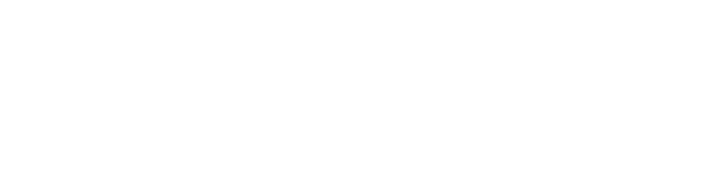
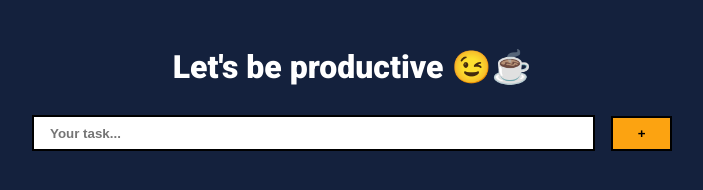
Before and after one commit to sergiopm97/tasks, a plain HTML site: page index.html in a window 1280 px wide. Shown: the whole page, without its empty margins (288-991 px from the left). Drawn offline with Linux system fonts and the light colour scheme.

Commit message:
Create form section - Desktop
Creation of the HTML structure and SCSS styles for the form section in its desktop version

```diff
--- a/index.html
+++ b/index.html
@@ -19,6 +19,20 @@
 </head>
 
 <body>
+
+    <div class="form-container">
+
+        <h1 class="form-title">Let's be productive 😉☕</h1>
+
+        <form>
+
+            <input class="task-input" autocomplete="off" type="text" name="task" id="task" placeholder="Your task...">
+            <input class="submit-button" type="submit" value="+">
+
+        </form>
+
+    </div>
+
 </body>
 
 </html>
--- /dev/null
+++ b/styles/blocks/_form.scss
@@ -0,0 +1,43 @@
+.form-container {
+    margin: auto;
+    flex-direction: column;
+    padding: 2rem 0rem 2rem 0rem;
+    align-items: center;
+    display: flex;
+    width: 50vw;
+}
+
+.form-title {
+    font-weight: 900;
+    text-align: center;
+    padding: 0.5rem 0rem 0.5rem 0rem;
+    color: #FFFFFF;
+    margin-top: 0;
+}
+
+.task-input {
+    padding-left: 1rem;
+    font-weight: 700;
+}
+
+.submit-button {
+    color: #000000;
+    font-weight: 900;
+    border: 2px solid #000000;
+    background-color: #FCA311;
+    cursor: pointer;
+    height: 2.2rem;
+    width: 10%;
+
+    &:hover {
+        border: 2px solid #FCA311;
+        background-color: #000000;
+        color: #FCA311;
+    }
+
+    &:active {
+        border: 2px solid #000000;
+        background-color: #FCA311;
+        color: #000000;
+    }
+}
--- a/styles/main.scss
+++ b/styles/main.scss
@@ -0,0 +1,22 @@
+@import "blocks/form";
+
+html {
+    font-family: 'Roboto', sans-serif;
+    background-color: #14213D;
+}
+
+form {
+    width: 100%;
+    height: 100%;
+    justify-content: center;
+    align-items: center;
+    display: flex;
+    gap: 1rem;
+}
+
+input {
+    width: 90%;
+    height: 2rem;
+    border: 2px solid #000000;
+    padding: 0;
+}
```
Also changed, not shown: styles/main.css, 1 other file.
